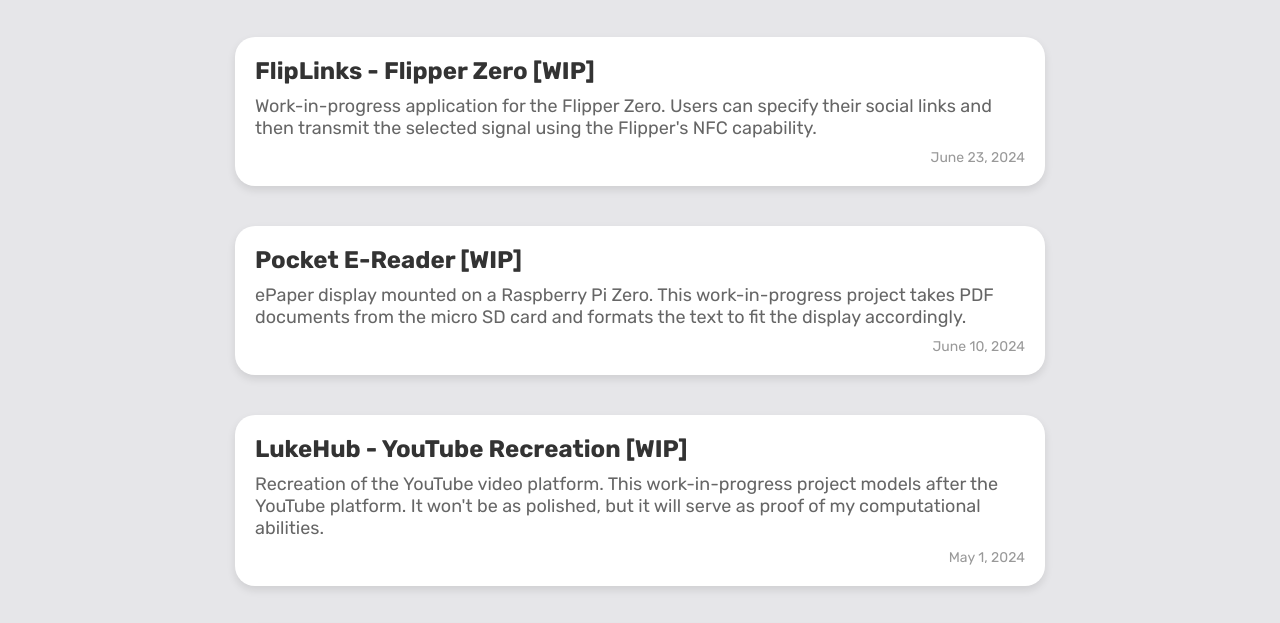
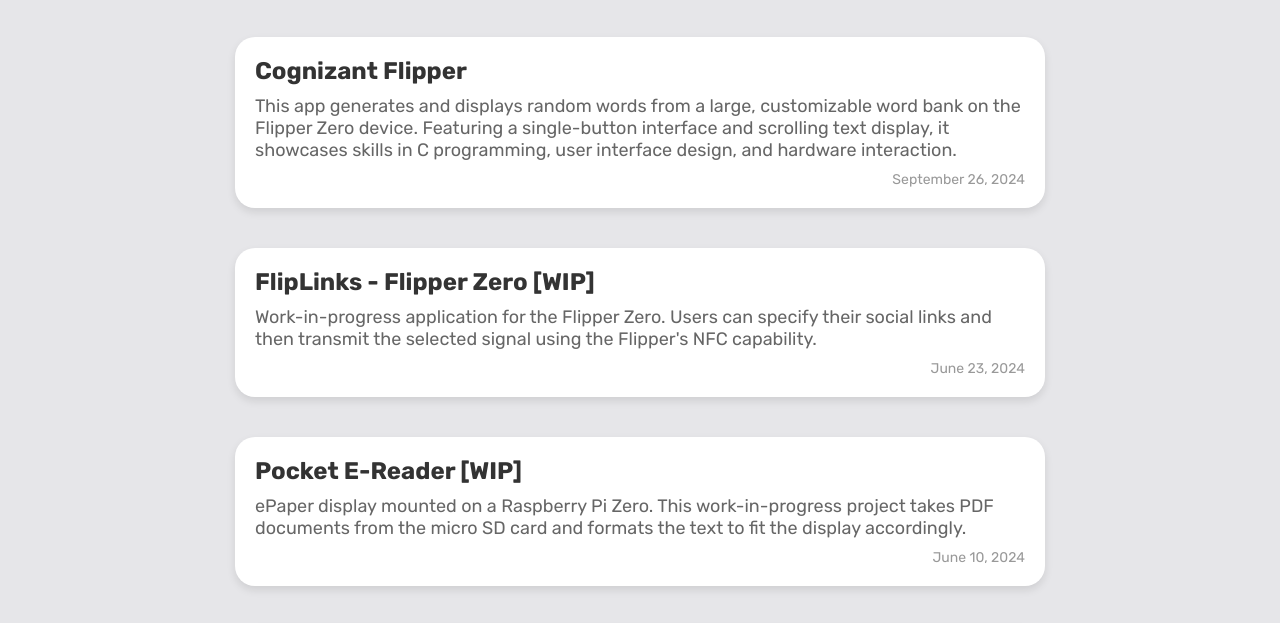
Before and after one commit to TunnelDog/lukeg.xyz, a plain HTML site: page projects/index.html in a window 1280 px wide. Shown: the part 123-746 px from the top of the page. Drawn offline with Linux system fonts and the light colour scheme.

Commit message:
project update

```diff
--- a/projects/index.html
+++ b/projects/index.html
@@ -19,6 +19,18 @@
 
     <div class="container">
       <h1>Projects</h1>
+
+      <div class="project">
+        <div class="project-title">Cognizant Flipper</div>
+        <div class="project-content">
+          This app generates and displays random words from a large,
+          customizable word bank on the Flipper Zero device. Featuring
+          a single-button interface and scrolling text display, it showcases
+          skills in C programming, user interface design, and hardware
+          interaction.
+        </div>
+        <div class="project-date">September 26, 2024</div>
+      </div>
 
       <div class="project">
         <div class="project-title">FlipLinks - Flipper Zero [WIP]</div>
```
